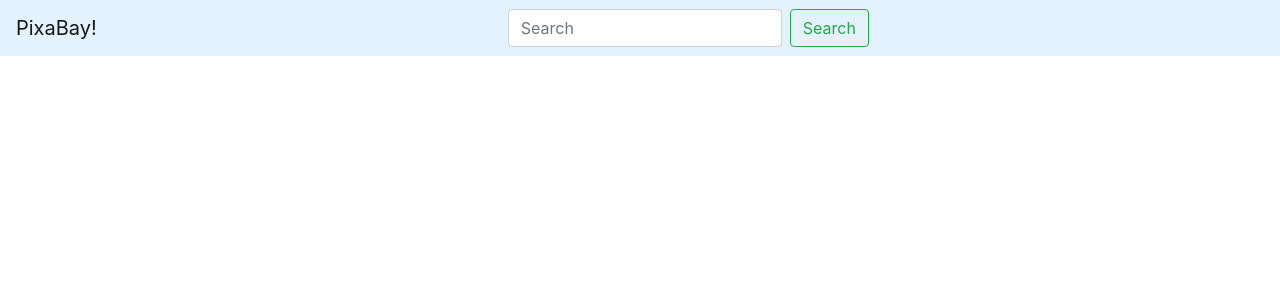
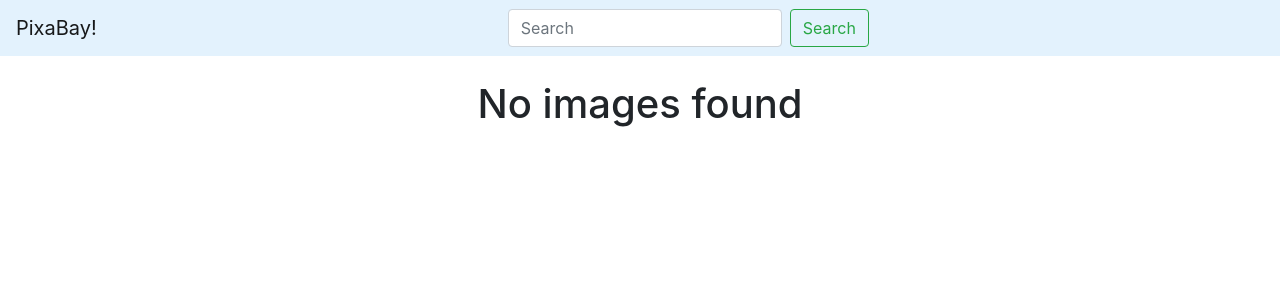
Before and after one commit to harshitbisht96/pixabay, an Angular app: page / in a window 1280 px wide. Shown: the top 300 px of the page. Built offline with nearby package versions, Linux system fonts and the light colour scheme.

Commit message:
Handled not found condition

```diff
--- a/src/app/image-list/image-list.component.html
+++ b/src/app/image-list/image-list.component.html
@@ -26,6 +26,10 @@
   </div>
 </div>
 <div *ngIf="!searching">
+  <div *ngIf="!imagesFound">
+    <h1> No images found </h1>
+  </div>
+  <div *ngIf="imagesFound">
 <div *ngFor="let image of images" class="image-container">
 
 
@@ -54,3 +58,4 @@
 </div>
 </div>
 </div>
+</div>
--- a/src/app/image-list/image-list.component.ts
+++ b/src/app/image-list/image-list.component.ts
@@ -11,12 +11,22 @@ export class ImageListComponent implements OnInit {
   imagesFound:boolean=false;
   searching: boolean = false;
 
+
   constructor( private _imageService : ImageService) { }
 
   handleSuccess(data:any){
-    this.imagesFound=true;
+    // this.imagesFound=true;
     this.images=data.hits;
+    if(this.images.length>0)
+    {
+      this.imagesFound=true;
+    }
+    else{
+      this.imagesFound=false;
+    }
     console.log(data.hits);
+    console.log(this.imagesFound);
+    // console.log(this.images.length)
   }
 
   handleError(error: any){
@@ -46,7 +56,7 @@ export class ImageListComponent implements OnInit {
     const val=localStorage.getItem("searchKey");
     if(val!=null)
     {
-        this.searchImages(val);
+      this.searchImages(val);
     }
   }
 
```
